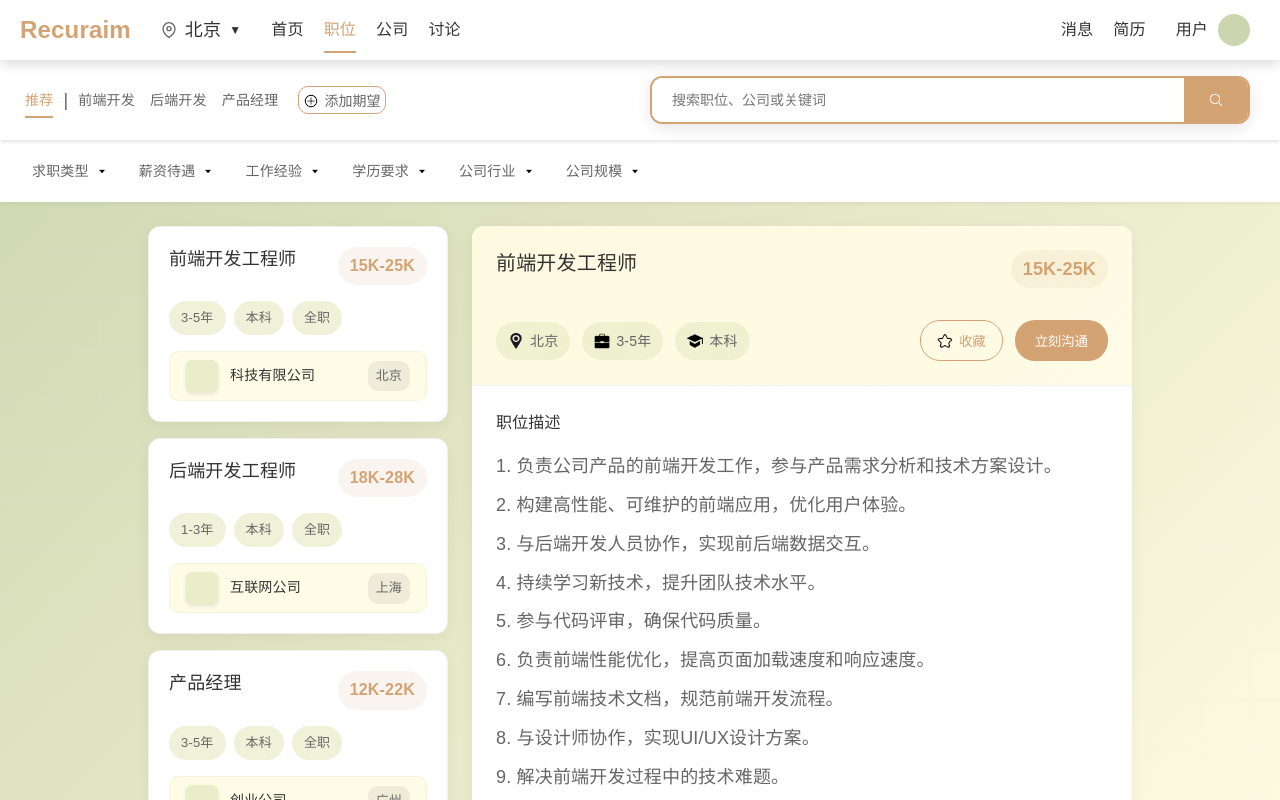
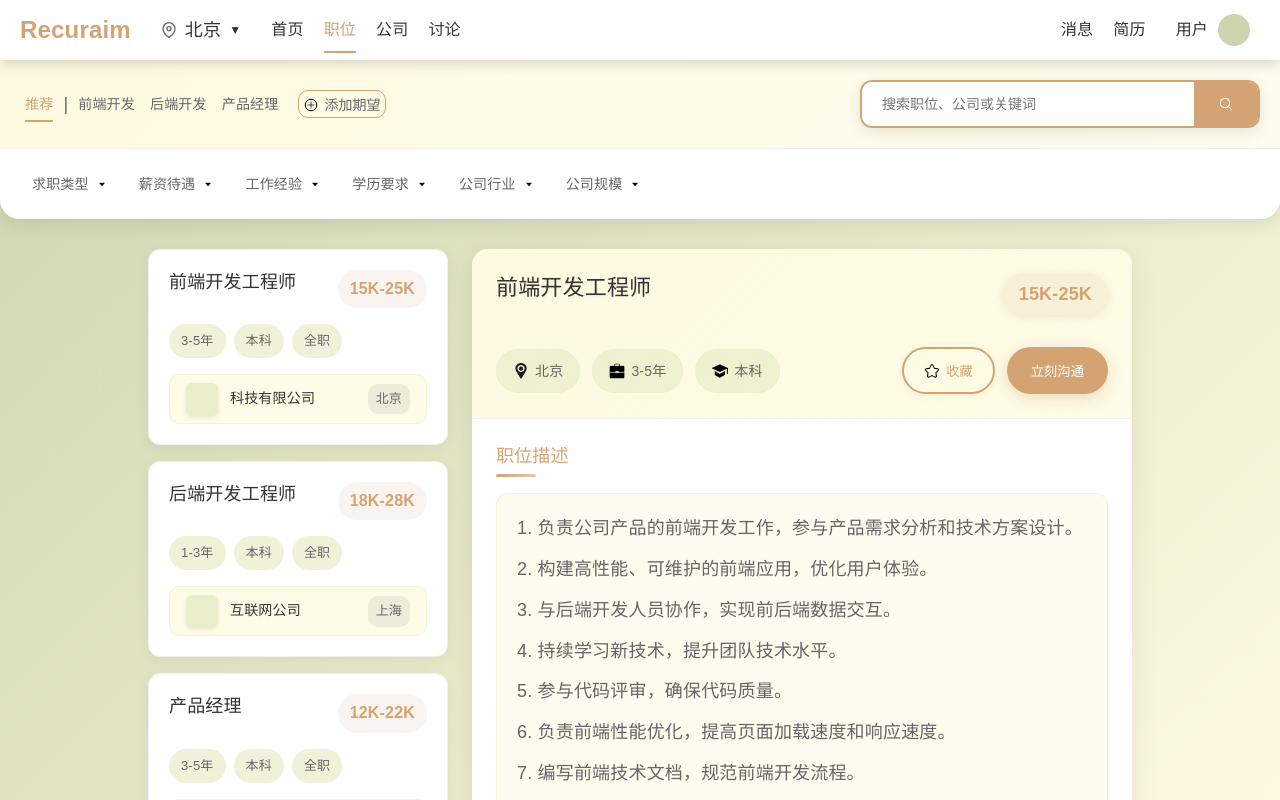
Before and after one commit to MetaDisintegrator/Recuraim_demo, a Vue app: page /jobs in a window 1280 px wide. Shown: the top 800 px of the page. Built offline with nearby package versions, Linux system fonts and the light colour scheme.

Commit message:
style(Job): 更改Job界面样式

```diff
--- a/src/components/JobDetail.vue
+++ b/src/components/JobDetail.vue
@@ -87,12 +87,18 @@ export default {
 <style scoped>
 .job-detail {
   background-color: white;
-  border-radius: 12px;
-  box-shadow: 0 4px 15px rgba(0, 0, 0, 0.05);
+  border-radius: 16px;
+  box-shadow: 0 8px 30px rgba(0, 0, 0, 0.08);
   overflow: hidden;
   height: 100%;
   display: flex;
   flex-direction: column;
+  transition: all 0.3s;
+}
+
+.job-detail:hover {
+  box-shadow: 0 12px 40px rgba(0, 0, 0, 0.12);
+  transform: translateY(-2px);
 }
 
 .job-detail-header {
@@ -105,6 +111,7 @@ export default {
   display: flex;
   flex-direction: column;
   gap: 16px;
+  border-radius: 16px 16px 0 0;
 }
 
 .job-secondary-section {
@@ -123,10 +130,13 @@ export default {
 }
 
 .job-title {
-  font-size: 20px;
+  font-size: 22px;
   font-weight: bold;
   margin: 0;
   color: #333;
+  transition: color 0.3s;
+  line-height: 1.4;
+  text-shadow: 1px 1px 2px rgba(0, 0, 0, 0.05);
 }
 
 .job-salary {
@@ -134,8 +144,9 @@ export default {
   font-weight: bold;
   font-size: 18px;
   background-color: rgba(192, 146, 99, 0.1);
-  padding: 6px 12px;
-  border-radius: 20px;
+  padding: 8px 16px;
+  border-radius: 25px;
+  box-shadow: 0 2px 8px rgba(192, 146, 99, 0.2);
 }
 
 .job-tags-important {
@@ -148,11 +159,19 @@ export default {
   display: flex;
   align-items: center;
   gap: 6px;
-  padding: 6px 12px;
-  border-radius: 20px;
+  padding: 8px 16px;
+  border-radius: 25px;
   font-size: 14px;
   color: #666;
   background-color: rgba(233, 237, 201, 0.7);
+  transition: all 0.3s;
+  border: 1px solid rgba(233, 237, 201, 0.5);
+}
+
+.tag-important:hover {
+  background-color: rgba(233, 237, 201, 1);
+  transform: translateY(-2px);
+  box-shadow: 0 4px 12px rgba(0, 0, 0, 0.08);
 }
 
 .tag-icon {
@@ -177,18 +196,22 @@ export default {
   display: flex;
   align-items: center;
   gap: 6px;
-  padding: 10px 16px;
+  padding: 12px 20px;
   background-color: transparent;
-  border: 1px solid var(--light-bronze);
-  border-radius: 20px;
+  border: 2px solid var(--light-bronze);
+  border-radius: 25px;
   color: var(--light-bronze);
   cursor: pointer;
   transition: all 0.3s;
+  font-weight: 500;
+  box-shadow: 0 2px 8px rgba(0, 0, 0, 0.05);
 }
 
 .favourite-btn:hover {
   background-color: var(--light-bronze);
   color: white;
+  transform: scale(1.05);
+  box-shadow: 0 4px 12px rgba(192, 146, 99, 0.3);
 }
 
 .favourite-icon {
@@ -203,19 +226,21 @@ export default {
 }
 
 .contact-btn {
-  padding: 10px 20px;
+  padding: 12px 24px;
   background-color: var(--light-bronze);
   color: white;
   border: none;
-  border-radius: 20px;
+  border-radius: 25px;
   cursor: pointer;
   transition: all 0.3s;
   font-weight: 500;
+  box-shadow: 0 4px 15px rgba(192, 146, 99, 0.3);
 }
 
 .contact-btn:hover {
   background-color: #c09263;
-  transform: scale(1.05);
+  transform: scale(1.08);
+  box-shadow: 0 6px 20px rgba(192, 146, 99, 0.4);
 }
 
 .job-detail-content {
@@ -231,34 +256,58 @@ export default {
 }
 
 .section-title {
-  font-size: 16px;
+  font-size: 18px;
   font-weight: bold;
   margin: 0 0 16px;
-  color: #333;
+  color: var(--light-bronze);
+  position: relative;
+  padding-bottom: 8px;
+}
+
+.section-title::after {
+  content: '';
+  position: absolute;
+  bottom: 0;
+  left: 0;
+  width: 40px;
+  height: 3px;
+  background: linear-gradient(90deg, var(--light-bronze), rgba(192, 146, 99, 0.5));
+  border-radius: 2px;
 }
 
 .job-description {
   margin-bottom: 24px;
   line-height: 1.6;
   color: #666;
+  padding: 20px;
+  background-color: rgba(254, 250, 224, 0.5);
+  border-radius: 12px;
+  border: 1px solid rgba(233, 237, 201, 0.5);
 }
 
 .job-description p {
-  margin-bottom: 10px;
+  margin-bottom: 12px;
 }
 
 .publisher-info {
   display: flex;
   align-items: center;
-  gap: 12px;
-  padding: 16px;
-  background-color: rgba(254, 250, 224, 0.8);
-  border-radius: 10px;
+  gap: 16px;
+  padding: 20px;
+  background: linear-gradient(135deg, var(--cornsilk), rgba(254, 250, 224, 0.8));
+  border-radius: 12px;
+  transition: all 0.3s;
+  border: 1px solid rgba(233, 237, 201, 0.5);
+}
+
+.publisher-info:hover {
+  box-shadow: 0 4px 12px rgba(0, 0, 0, 0.08);
+  transform: translateY(-2px);
 }
 
 .publisher-avatar {
-  width: 48px;
-  height: 48px;
+  width: 56px;
+  height: 56px;
   border-radius: 50%;
   background-color: var(--tea-green);
   display: flex;
@@ -266,26 +315,35 @@ export default {
   justify-content: center;
   font-weight: bold;
   color: var(--light-bronze);
-  font-size: 18px;
+  font-size: 20px;
+  box-shadow: 0 4px 12px rgba(0, 0, 0, 0.1);
+  transition: all 0.3s;
 }
 
 .publisher-details {
   display: flex;
   flex-direction: column;
-  gap: 4px;
+  gap: 6px;
 }
 
 .publisher-name {
-  font-weight: 500;
+  font-weight: 600;
   color: #333;
+  font-size: 16px;
+  transition: color 0.3s;
+}
+
+.publisher-info:hover .publisher-name {
+  color: var(--light-bronze);
 }
 
 .publisher-status {
-  font-size: 12px;
+  font-size: 13px;
   color: #4CAF50;
   background-color: rgba(76, 175, 80, 0.1);
-  padding: 2px 8px;
-  border-radius: 10px;
+  padding: 4px 12px;
+  border-radius: 15px;
   align-self: flex-start;
+  font-weight: 500;
 }
 </style>
--- a/src/views/Jobs.vue
+++ b/src/views/Jobs.vue
@@ -1,10 +1,12 @@
 <template>
   <div class="jobs">
-    <!-- 顶部拓展栏（一层） -->
-    <div class="top-bar">
-      <div class="container">
+    <!-- 顶部拓展栏 -->
+    <div class="top-section">
       <!-- 期望选择区 -->
       <div class="expectation-section">
+        <div class="container">
+          <div class="expectation-content">
+            <!-- 期望选择标签 -->
             <div class="expectation-tabs">
               <div class="expectation-tab" :class="{ active: selectedExpectation === '推荐' }" @click="selectExpectation('推荐')">推荐</div>
               <div class="divider">|</div>
@@ -16,7 +18,6 @@
                 添加期望
               </button>
             </div>
-        </div>
 
             <!-- 搜索框 -->
             <div class="search-section">
@@ -24,9 +25,10 @@
             </div>
           </div>
         </div>
+      </div>
 
-    <!-- 顶部拓展栏（二层） -->
-    <div class="filter-bar">
+      <!-- 筛选区 -->
+      <div class="filter-section">
         <div class="container">
           <div class="filter-tabs">
             <!-- 求职类型 -->
@@ -113,6 +115,7 @@
               <div class="filter-dropdown" v-if="filters.companySize.isOpen">
                 <div class="filter-option" v-for="option in filters.companySize.options" :key="option" @click="selectFilterOption('companySize', option)">
                   {{ option }}
+                </div>
               </div>
             </div>
           </div>
@@ -317,13 +320,419 @@ export default {
   pointer-events: none;
 }
 
+/* 顶部拓展栏 */
+.top-section {
+  background-color: white;
+  box-shadow: 0 4px 20px rgba(0, 0, 0, 0.1);
+  position: relative;
+  z-index: 10;
+  border-radius: 0 0 20px 20px;
+  margin-bottom: 30px;
+  overflow: hidden;
+}
+
+/* 期望选择区 */
+.expectation-section {
+  padding: 20px 0;
+  border-bottom: 1px solid #f0f0f0;
+  background: linear-gradient(135deg, var(--cornsilk), rgba(254, 250, 224, 0.5));
+}
+
+/* 期望内容 */
+.expectation-content {
+  display: flex;
+  align-items: center;
+  justify-content: space-between;
+  gap: 20px;
+}
+
+/* 期望选择标签 */
+.expectation-tabs {
+  flex: 1;
+  display: flex;
+  align-items: center;
+  gap: 5px;
+}
+
+/* 搜索框 */
+.search-section {
+  flex: 1;
+  margin: 0;
+  max-width: 400px;
+}
+
+/* 筛选区 */
+.filter-section {
+  padding: 16px 0;
+  background-color: white;
+}
+
+/* 页面主体 */
+.main-content {
+  padding-bottom: 60px;
+  max-width: 100%;
+}
+
+/* 内容包装器 */
+.content-wrapper {
+  display: flex;
+  gap: 30px;
+  align-items: flex-start;
+  width: 100%;
+}
+
+/* 职位卡片区 */
+.job-list {
+  width: 300px;
+  display: flex;
+  flex-direction: column;
+  gap: 20px;
+}
+
+.job-card {
+  padding: 24px;
+  border: 1px solid #f0f0f0;
+  border-radius: 12px;
+  transition: all 0.3s;
+  background-color: white;
+  box-shadow: 0 4px 15px rgba(0, 0, 0, 0.05);
+  cursor: pointer;
+}
+
+.job-card:hover {
+  box-shadow: 0 12px 25px rgba(0, 0, 0, 0.1);
+  transform: translateY(-6px);
+  border-color: var(--light-bronze);
+}
+
+.job-card:hover .job-title {
+  color: var(--light-bronze);
+}
+
+.job-header {
+  display: flex;
+  justify-content: space-between;
+  align-items: flex-start;
+  margin-bottom: 16px;
+}
+
+.job-title-container {
+  display: flex;
+  align-items: center;
+  gap: 12px;
+}
+
+.job-title {
+  font-size: 20px;
+  font-weight: bold;
+  margin: 0;
+  transition: color 0.3s;
+  line-height: 1.4;
+}
+
+.job-salary {
+  color: var(--light-bronze);
+  font-weight: bold;
+  font-size: 18px;
+  background-color: rgba(192, 146, 99, 0.1);
+  padding: 6px 12px;
+  border-radius: 20px;
+}
+
+.job-tags {
+  display: flex;
+  flex-wrap: wrap;
+  gap: 8px;
+  margin-bottom: 16px;
+}
+
+.tag {
+  padding: 4px 12px;
+  background-color: rgba(233, 237, 201, 0.7);
+  border-radius: 20px;
+  font-size: 13px;
+  color: #666;
+  transition: all 0.3s;
+}
+
+.company-card {
+  display: flex;
+  align-items: center;
+  justify-content: flex-start;
+  gap: 12px;
+  padding: 12px 16px;
+  background-color: rgba(254, 250, 224, 0.8);
+  border-radius: 10px;
+  transition: all 0.3s;
+  height: 50px;
+  border: 1px solid rgba(233, 237, 201, 0.5);
+}
+
+.company-card:hover {
+  background-color: rgba(254, 250, 224, 1);
+  box-shadow: 0 2px 8px rgba(0, 0, 0, 0.08);
+}
+
+.company-card .company-name {
+  flex: 1;
+  display: flex;
+  flex-direction: column;
+  align-items: flex-start;
+  height: 100%;
+  font-weight: 500;
+  text-align: left;
+  line-height: 23px;
+  padding-top: 0;
+  padding-bottom: 0;
+}
+
+.company-card:hover .company-name {
+  color: var(--light-bronze);
+}
+
+.company-logo {
+  width: 32px;
+  height: 32px;
+  background-color: var(--beige);
+  border-radius: 6px;
+  line-height: 32px;
+  display: flex;
+  align-items: center;
+  justify-content: center;
+  font-weight: bold;
+  color: var(--light-bronze);
+  box-shadow: 0 2px 4px rgba(0, 0, 0, 0.1);
+}
+
+.company-name {
+  flex: 1;
+  font-size: 14px;
+  margin: 0;
+  text-align: left;
+  transition: color 0.3s;
+}
+
+.job-location {
+  font-size: 13px;
+  color: #666;
+  margin: 0;
+  background-color: rgba(102, 102, 102, 0.1);
+  padding: 2px 8px;
+  border-radius: 10px;
+}
+
+/* 职位详情区 */
+.job-detail-section {
+  width: 500px;
+  position: sticky;
+  top: 100px;
+  height: calc(100vh - 140px);
+}
+
+/* 响应式设计 */
+@media (max-width: 1024px) {
+  .content-wrapper {
+    flex-direction: column;
+  }
+
+  .job-detail-section {
+    width: 100%;
+    position: static;
+    height: auto;
+  }
+
+  .filter-tabs {
+    flex-wrap: wrap;
+    gap: 12px;
+  }
+
+  .expectation-tabs {
+    flex-wrap: wrap;
+  }
+}
+
 /* 容器 */
 .container {
-  max-width: 1300px;
+  max-width: 1400px;
   margin: 0 auto;
   padding: 0 20px;
   position: relative;
   z-index: 1;
+}
+
+/* 顶部拓展栏（一层） */
+.top-bar .container {
+  display: flex;
+  align-items: center;
+  justify-content: space-between;
+  gap: 20px;
+}
+
+.expectation-section {
+  flex: 1;
+}
+
+.search-section {
+  flex: 1;
+  margin: 0;
+}
+
+.expectation-tabs {
+  display: flex;
+  align-items: center;
+  gap: 5px;
+}
+
+.expectation-tab {
+  padding: 5px 5px;
+  cursor: pointer;
+  transition: all 0.3s;
+  position: relative;
+  font-size: 14px;
+  color: #666;
+}
+
+.expectation-tab:hover {
+  color: var(--light-bronze);
+}
+
+.expectation-tab.active {
+  color: var(--light-bronze);
+  font-weight: 500;
+}
+
+.expectation-tab.active::after {
+  content: '';
+  position: absolute;
+  bottom: 0;
+  left: 5px;
+  right: 5px;
+  height: 2px;
+  background-color: var(--light-bronze);
+}
+
+.divider {
+  color: #666;
+}
+
+.add-expectation-btn {
+  display: flex;
+  align-items: center;
+  gap: 6px;
+  padding: 8px 16px;
+  background-color: transparent;
+  border: 1px solid var(--light-bronze);
+  border-radius: 20px;
+  color: var(--light-bronze);
+  cursor: pointer;
+  transition: all 0.3s;
+  font-size: 14px;
+  margin-left: 10px;
+}
+
+.add-expectation-btn:hover {
+  background-color: var(--light-bronze);
+  color: white;
+  transform: scale(1.05);
+  box-shadow: 0 4px 12px rgba(192, 146, 99, 0.3);
+}
+
+.plus-icon {
+  width: 14px;
+  height: 14px;
+  filter: brightness(0.7);
+  transition: all 0.3s;
+  margin-top: 1px;
+}
+
+.add-expectation-btn:hover .plus-icon {
+  filter: brightness(0) invert(1);
+  transform: scale(1.1);
+}
+
+/* 顶部拓展栏（二层） */
+.filter-tabs {
+  display: flex;
+  align-items: center;
+  gap: 24px;
+}
+
+.filter-tab {
+  display: flex;
+  align-items: center;
+  gap: 6px;
+  padding: 6px 12px;
+  cursor: pointer;
+  transition: all 0.3s;
+  border-radius: 4px;
+  font-size: 14px;
+  position: relative;
+}
+
+/* 当值为任意时，标题颜色稍暗 */
+.filter-tab span {
+  color: #666;
+}
+
+/* 当值不为任意时，标题高亮 */
+.filter-tab span.highlighted {
+  color: var(--light-bronze);
+}
+
+/* 当值不为任意时，值也高亮 */
+.filter-tab span.highlighted span {
+  color: var(--light-bronze);
+}
+
+.filter-tab:hover {
+  background-color: rgba(233, 237, 201, 0.5);
+}
+
+.filter-tab:hover .arrow-icon {
+  filter: brightness(1);
+}
+
+.arrow-icon {
+  width: 14px;
+  height: 14px;
+  filter: brightness(0.6);
+  transition: all 0.3s;
+}
+
+.arrow-icon.rotated {
+  transform: rotate(180deg);
+}
+
+/* 筛选器下拉列表 */
+.filter-tab {
+  position: relative;
+}
+
+.filter-dropdown {
+  position: absolute;
+  top: 100%;
+  left: 0;
+  margin-top: 5px;
+  background-color: white;
+  border: 1px solid #e0e0e0;
+  border-radius: 4px;
+  box-shadow: 0 2px 8px rgba(0, 0, 0, 0.15);
+  z-index: 100;
+  min-width: 120px;
+  max-width: 200px;
+  overflow: hidden;
+}
+
+.filter-option {
+  padding: 10px 12px;
+  cursor: pointer;
+  transition: all 0.3s;
+  white-space: nowrap;
+}
+
+.filter-option:hover {
+  background-color: var(--beige);
+  color: var(--light-bronze);
 }
 
 /* 页面主体 */
```
Lines whose indentation alone changed are shown as unchanged.
